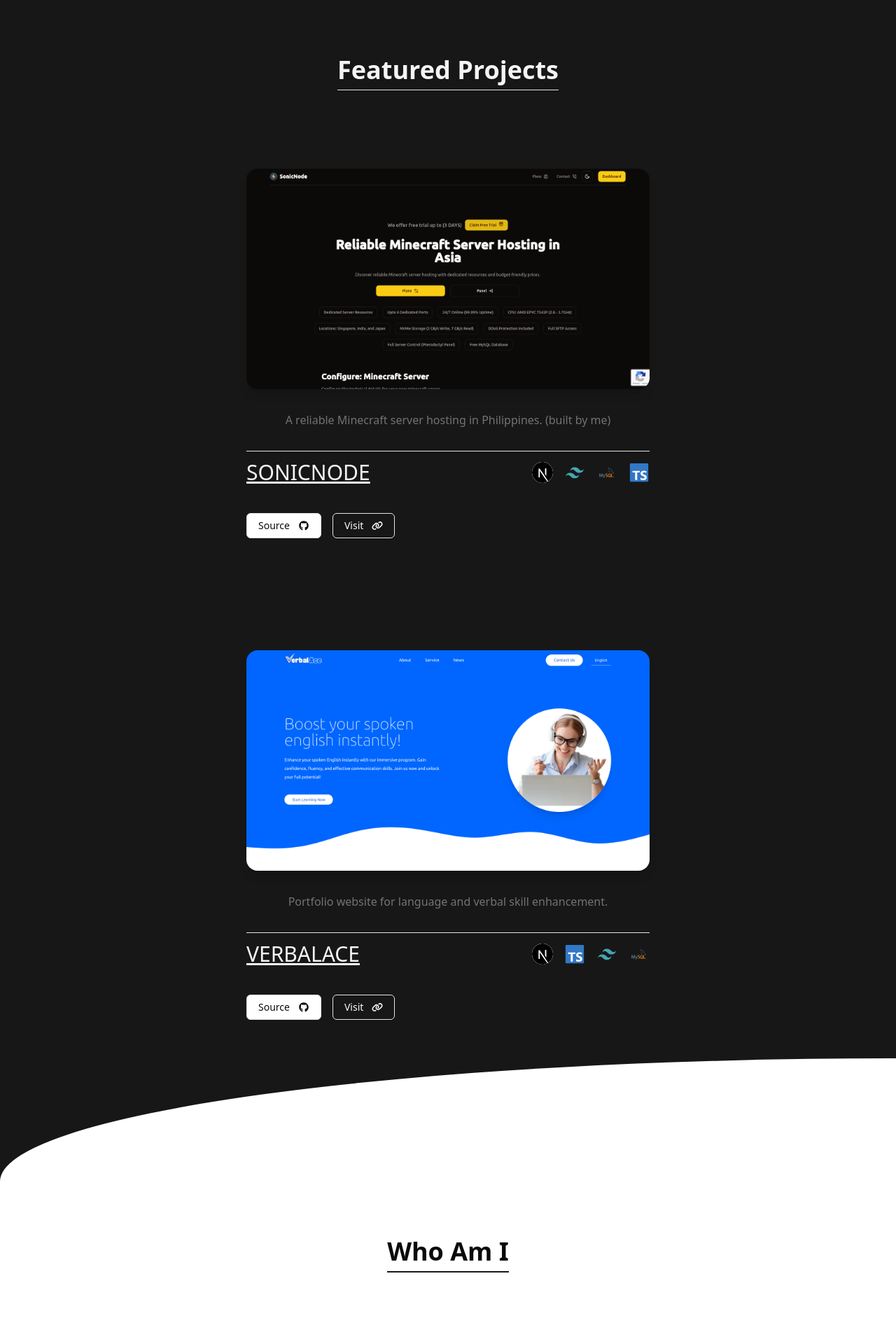
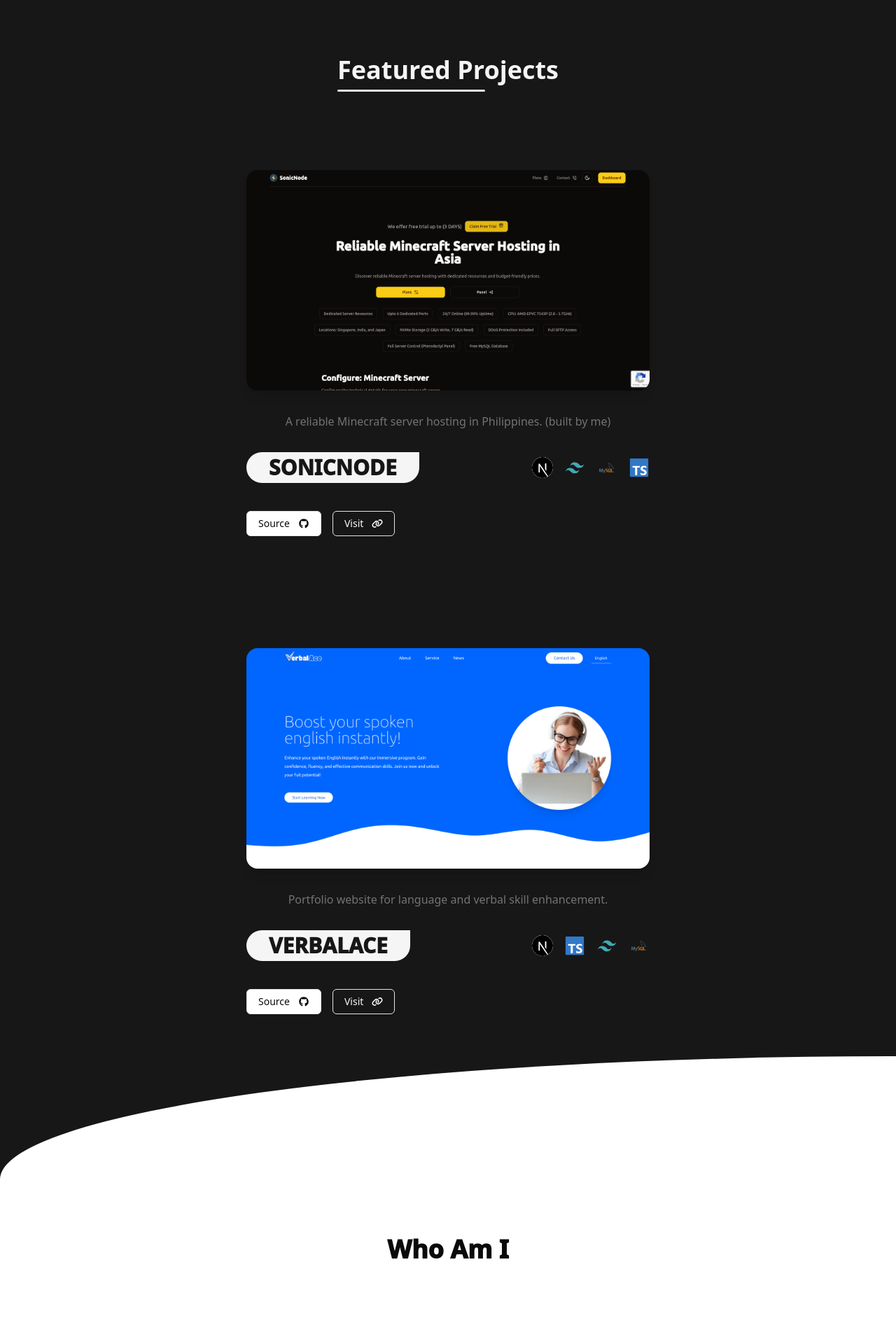
Before and after one commit to arnoldzkie2/portfolio, a Next.js app: page / in a window 1280 px wide. Shown: the part 1040-2923 px from the top of the page at 70% size. Built offline with nearby package versions, Linux system fonts and the light colour scheme.

Commit message:
modified a bit

```diff
--- a/src/components/Expertise.tsx
+++ b/src/components/Expertise.tsx
@@ -5,6 +5,7 @@
 import { FontAwesomeIcon } from '@fortawesome/react-fontawesome';
 import { Carousel, CarouselContent, CarouselItem, CarouselNext, CarouselPrevious } from './ui/carousel';
 import Image from 'next/image';
+import { Separator } from './ui/separator';
 
 interface Props {
   ExpertiseRef: React.MutableRefObject<null>;
@@ -13,9 +14,12 @@
 const Expertise = ({ ExpertiseRef }: Props) => {
   return (
     <div className='padding bg-secondary pt-20 lg:py-32 flex items-center flex-col gap-12 md:gap-16 lg:gap-24 xl:gap-28 lg:justify-center' >
-      <h1 className='text-3xl lg:text-4xl font-black border-b-2 border-primary pb-2'>{expertiseTexts.h1}</h1>
+      <div className='space-y-2'>
+        <h1 className='text-3xl lg:text-4xl font-[1000] text-center'>{expertiseTexts.h1}</h1>
+        <Separator className='w-2/3 h-[3px] bg-primary rounded-full ml-auto' />
+      </div>
       <div className='flex flex-col w-full gap-5'>
-        <h1 className='text-lg md:text-xl text-primary font-black underline'>{expertiseTexts.skills.tech.h1}</h1>
+        <h1 className='text-xl md:text-2xl rounded-tr-full text-center py-2 px-63 rounded-bl-full font-black w-60 bg-primary text-secondary'>{expertiseTexts.skills.tech.h1}</h1>
         <div className='w-full' ref={ExpertiseRef} id='Expertise'>
           <Carousel
             className="w-full"
@@ -48,7 +52,7 @@
       </div>
 
       <div className='flex flex-col w-full gap-12'>
-        <h1 className='text-lg md:text-xl text-primary font-black underline'>{expertiseTexts.skills.programming.h1}</h1>
+        <h1 className='text-xl md:text-2xl w-72 text-center text-secondary font-black px-3 py-2 rounded-tr-full rounded-bl-full bg-primary'>{expertiseTexts.skills.programming.h1}</h1>
         <div className='flex w-full items-center flex-col gap-5 lg:gap-x-20 md:flex-row md:flex-wrap justify-center'>
           {expertiseTexts.skills.programming.skills.map(skill => (
             <div key={skill.title} className='w-full md:w-[40%] xl:w-[45%] flex items-center gap-10'>
--- a/src/components/Introduction.tsx
+++ b/src/components/Introduction.tsx
@@ -22,12 +22,15 @@
         <div className='w-full h-20 md:h-44 absolute bg-card bottom-0 rounded-tl-[100%]'>
         </div>
       </div>
-      <h1 className='text-3xl lg:text-4xl font-black text-center border-b-2 border-primary pb-2'>{introductionText.h1}</h1>
+      <h1 className='text-3xl lg:text-4xl font-[1000] text-center'>{introductionText.h1}</h1>
       <div className='w-full flex flex-col gap-10 md:flex-row md:gap-10 lg:gap-20'>
         <Image src={'/icons/avatar.jpg'} width={300} height={300} className='h-auto max-w-[350px] md:w-full w-full self-center rounded-tl-[40%] rounded-br-[40%]' alt='Profile' />
         <Separator className='hidden lg:flex h-[400px] self-center' orientation='vertical' />
         <div className='flex flex-col gap-5 text-sm text-muted-foreground w-full md:w-1/2'>
-          <Label className='text-2xl text-foreground'>{introductionText.text.h1}</Label>
+          <div>
+            <Label className='text-xl lg:text-2xl text-foreground'>{introductionText.text.h1}</Label>
+            <Separator className='w-24 lg:w-28 h-[3px] rounded-full bg-primary' />
+          </div>
           <p>{paragraphs.p1}</p>
           <p>{paragraphs.p2}</p>
           <p>{paragraphs.p3}</p>
--- a/src/components/Projects.tsx
+++ b/src/components/Projects.tsx
@@ -7,6 +7,7 @@
 import { FontAwesomeIcon } from '@fortawesome/react-fontawesome';
 import { faLink } from '@fortawesome/free-solid-svg-icons';
 import { faGithub } from '@fortawesome/free-brands-svg-icons';
+import { Separator } from './ui/separator';
 
 interface Props {
   ProjectsRef: React.MutableRefObject<null>;
@@ -19,7 +20,10 @@
         <div className='w-full h-20 md:h-52 absolute bg-primary bottom-0 rounded-t-[100%]'>
         </div>
       </div>
-      <h1 className='text-4xl text-secondary font-black border-b pb-2' id='Projects' ref={ProjectsRef}>{projectTexts.h1}</h1>
+      <div className='space-y-2'>
+        <h1 className='text-3xl lg:text-4xl text-secondary font-black' id='Projects' ref={ProjectsRef}>{projectTexts.h1}</h1>
+        <Separator className='w-2/3 h-[3px] rounded-full' />
+      </div>
       <div className='flex w-full flex-col gap-32 lg:gap-40'>
         {projectTexts.projects.map((project, index) => (
           <div className='flex justify-center' key={index}>
@@ -32,10 +36,8 @@
                   className='h-auto w-full shadow-lg rounded-2xl hover:shadow-2xl' />
               </Link>
               <p className='text-muted-foreground'>{project.description}</p>
-              <div className='flex w-full flex-wrap gap-10 border-t justify-between pt-3'>
-                <Link href={project.links.web} target='_blank' className='hidden lg:flex'>
-                  <h1 className='text-3xl text-secondary underline uppercase' >{project.name}</h1>
-                </Link>
+              <div className='flex w-full flex-wrap gap-10 justify-between '>
+                <h1 className='text-3xl text-primary font-[1000] px-8 py-1 rounded-tl-full rounded-b-full bg-muted uppercase hidden lg:flex'>{project.name}</h1>
                 <div className='flex items-center gap-4'>
                   {project.used.map((obj, i) => (
                     <Image width={30} height={30} src={obj} alt={obj} key={obj} className={`${i === 0 && 'bg-white rounded-full'}`} />
--- a/src/components/Service.tsx
+++ b/src/components/Service.tsx
@@ -22,19 +22,21 @@
   }
 
   return (
-    <div className='padding bg-secondary flex items-center lg:h-screen overflow-hidden flex-col gap-12 pt-20 lg:pt-32 lg:justify-center' id='Service' ref={ServiceRef}>
-      <h1 className='text-4xl font-black border-b-2 border-primary pb-2'>{serviceTexts.h1}</h1>
+    <div className='padding bg-secondary flex items-center lg:h-screen overflow-hidden flex-col gap-12 pt-40 lg:justify-center' id='Service' ref={ServiceRef}>
+      <div className='space-y-2'>
+        <h1 className='text-3xl lg:text-4xl font-[1000]'>{serviceTexts.h1}</h1>
+      </div>
       <div className='flex w-full items-center flex-col gap-20 justify-evenly md:flex-wrap xl:flex-nowrap md:flex-row'>
         {serviceTexts.services.map((service, index) => (
-          <div className='w-full sm:w-96 xl:w-full flex flex-col gap-5 items-center text-center' key={index} data-aos={returnFade(index)}>
-            <FontAwesomeIcon icon={service.icon} width={40} height={40} className='text-5xl w-[40px] h-[40px] sm:w-[50px] sm:h-[50px] sm:text-6xl mb-3 border-b border-primary pb-5' />
+          <div className='w-full sm:w-96 xl:w-full flex flex-col gap-4 items-center text-center' key={index} data-aos={returnFade(index)}>
+            <FontAwesomeIcon icon={service.icon} width={35} height={35} className='text-5xl w-[35px] h-[35px] sm:w-[35px] sm:h-[35px] sm:text-6xl mb-3 border-b border-primary pb-3' />
             <h1 className='text-xl'>{service.title}</h1>
             <p className='text-muted-foreground'>{service.description}</p>
           </div>
         ))}
       </div>
       <div className='bg-card h-20 md:h-44 relative w-screen mt-auto'>
-        <div className='w-full h-20 md:h-44 absolute bg-muted bottom-0 shadow-md rounded-br-[100%]'>
+        <div className='w-full h-20 md:h-44 absolute bg-muted bottom-0 shadow-md rounded-bl-[100%]'>
         </div>
       </div>
     </div>
--- a/src/lib/texts.ts
+++ b/src/lib/texts.ts
@@ -38,9 +38,9 @@
 const introductionText = {
     h1: "Who Am I",
     text: {
-        h1: "Hello World",
+        h1: "Arnold Nillas",
         paragraphs: {
-            p1: "I'm Arnold Nillas, 21 years old, a developer who loves to solve problems.",
+            p1: "I'm a 21 year old developer who loves to solve problems.",
             p2: "I've been diving deep into web development, learning how to create awesome user interfaces and build strong server-side applications through self-teaching. It's been quite a journey, but I'm getting the hang of it!",
             p3: "Over the past year, I've really enjoyed solving coding puzzles and making ideas into real websites. I've been all in, from thinking up ideas to actually making them work online.",
             p4: "Click this button below :D"
@@ -186,7 +186,7 @@
             image: '/projects/sonicnode.png',
             used: ["/icons/nextjs.svg", "/icons/tailwind.svg", '/icons/mysql.svg', "/icons/typescript.svg",],
             links: {
-                web: 'https://www.sonicnode.xyz/',
+                web: 'https://sonicnode.xyz/',
                 github: 'https://github.com/arnoldzkie2/sonicnode'
             }
         },
```
